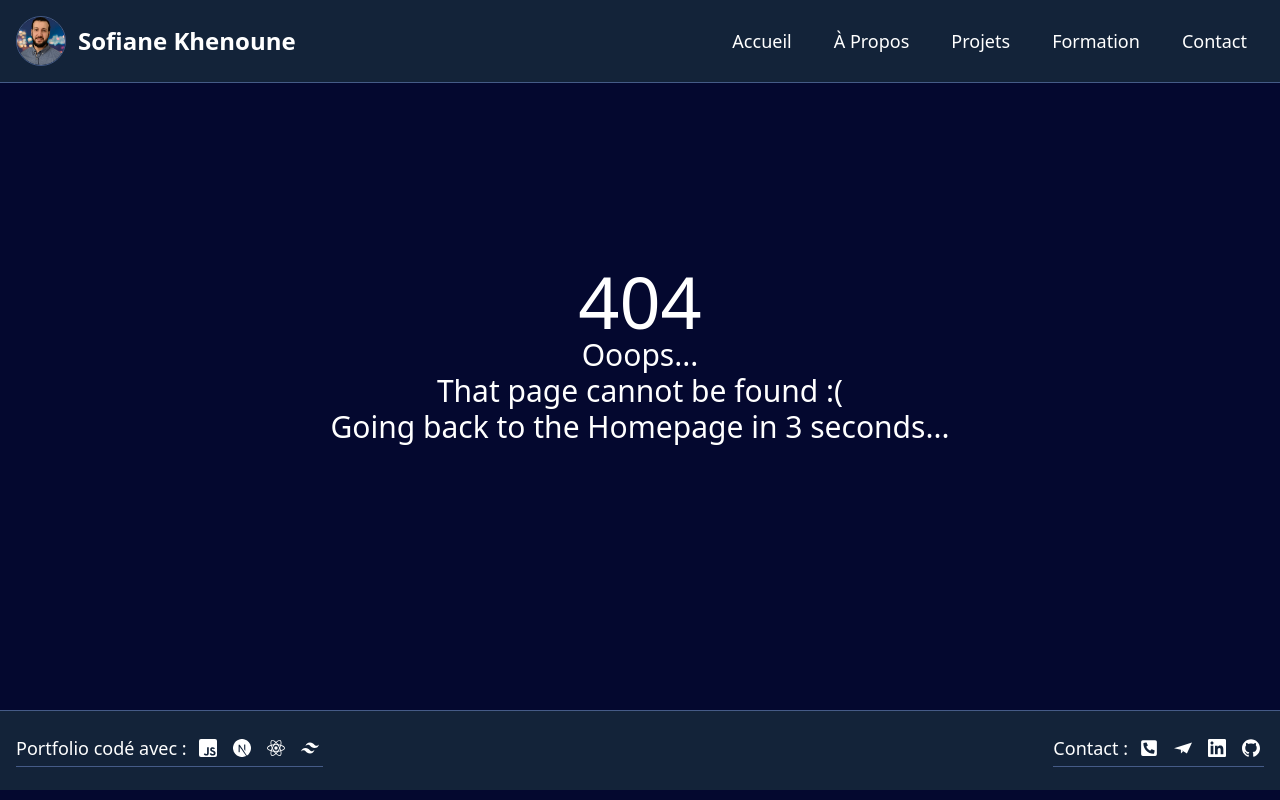
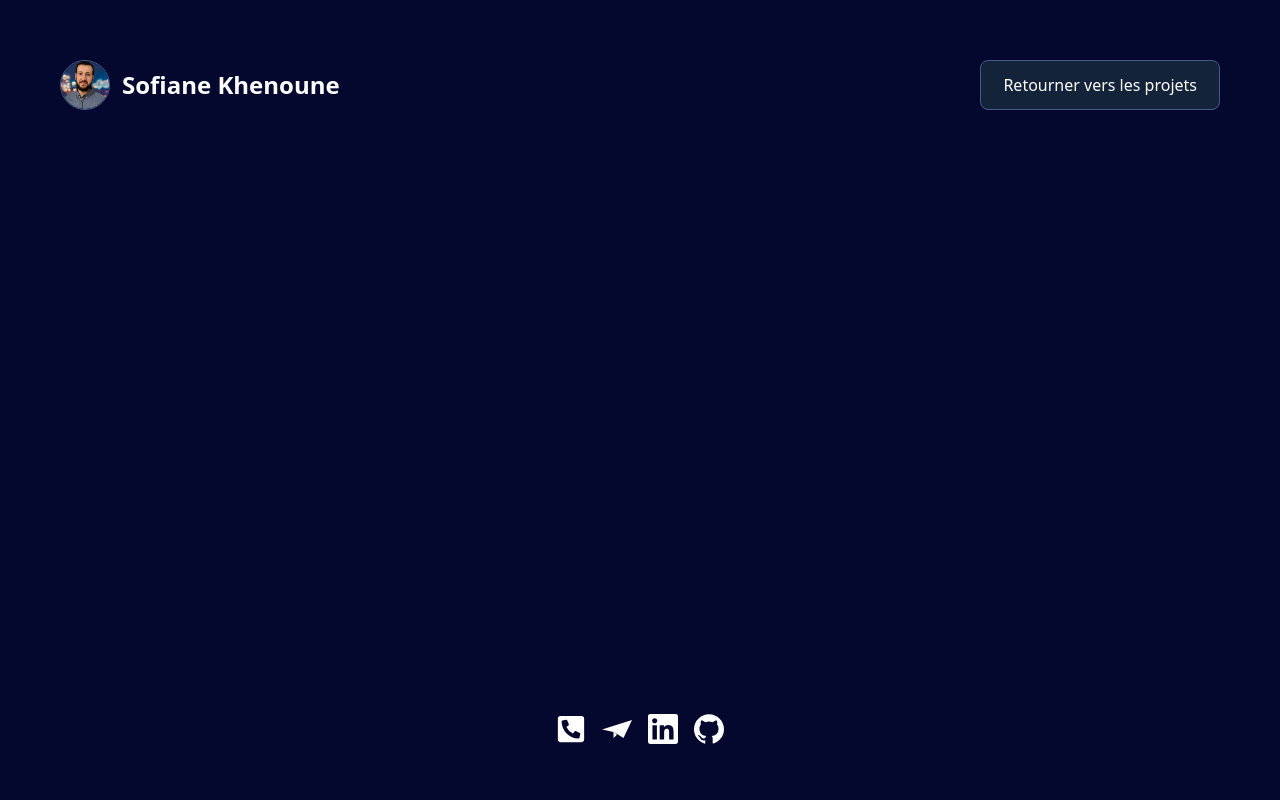
Before and after one commit to SofianeKhenoune/my_portfolio, a Next.js app: page /project in a window 1280 px wide. Before the commit this address had no page. Built offline with nearby package versions, Linux system fonts and the light colour scheme.

Commit message:
feature: create new page for project details

```diff
--- a/components/Footer/Footer.js
+++ b/components/Footer/Footer.js
@@ -7,7 +7,7 @@ import {
 import ContactLinks from '../Contact/ContactLinks';
 const Footer = () => {
   return (
-    <footer className='bg-medium border-t text-sm md:text-lg border-t-light h-20 p-4 flex md:justify-between flex-col justify-center items-center md:flex-row gap-2'>
+    <footer className='bg-medium border-t text-sm md:text-lg border-t-light h-[10vh] p-4 flex md:justify-between flex-col justify-center items-center md:flex-row gap-2'>
       <div className='flex items-center gap-2  border-b border-b-light pb-1'>
         <p>Portfolio codé avec : </p>
         <SiJavascript className='m-1 rounded-sm' size={18} />
--- a/components/Header/NavBar.js
+++ b/components/Header/NavBar.js
@@ -1,7 +1,7 @@
-import Image from 'next/image';
 import { useState } from 'react';
 import { Button, Link } from 'react-scroll';
 import { navBarItems } from '../../datas/header';
+import ProfilHeader from './ProfilHeader';
 
 const NavBar = () => {
   const [showNav, setShowNav] = useState(false);
@@ -11,18 +11,7 @@ const NavBar = () => {
   return (
     <nav className='border-gray-200 dark:bg-gray-900'>
       <div className='flex flex-wrap items-center justify-between p-4 mx-auto'>
-        <div className='flex items-center border-white'>
-          <Image
-            src='/images/profil-home.png'
-            className='mr-3 rounded-full border border-light'
-            alt='profil Logo'
-            width={50}
-            height={50}
-          />
-          <span className='self-center text-2xl font-semibold whitespace-nowrap dark:text-white max-[1030px]:hidden'>
-            Sofiane Khenoune
-          </span>
-        </div>
+        <ProfilHeader />
         <button
           data-collapse-toggle='navbar-default'
           type='button'
--- /dev/null
+++ b/components/Header/ProfilHeader.js
@@ -0,0 +1,20 @@
+import Image from 'next/image';
+
+const ProfilHeader = () => {
+  return (
+    <div className='flex items-center border-white'>
+      <Image
+        src='/images/profil-home.png'
+        className='mr-3 rounded-full border border-light'
+        alt='profil Logo'
+        width={50}
+        height={50}
+      />
+      <span className='self-center text-2xl font-semibold whitespace-nowrap dark:text-white max-[1030px]:hidden'>
+        Sofiane Khenoune
+      </span>
+    </div>
+  );
+};
+
+export default ProfilHeader;
--- a/components/Layout/Layout.js
+++ b/components/Layout/Layout.js
@@ -1,10 +1,12 @@
 import { initFlowbite } from 'flowbite';
 import Head from 'next/head';
+import { useRouter } from 'next/router';
 import { useEffect } from 'react';
 import Footer from '../Footer/Footer';
 import Header from '../Header/Header';
 
 const Layout = ({ children }) => {
+  const isProjectPage = useRouter().pathname === '/project';
   useEffect(() => {
     initFlowbite();
   }, []);
@@ -13,12 +15,12 @@ const Layout = ({ children }) => {
     <>
       <Head>
         <link rel='icon' href='/images/profil-home.png' sizes='any' />
-        <title>Sofiane - Portfolio</title>
+        <title>Portfolio - Sofiane Khenoune, Développeur Web</title>
       </Head>
       <div className='min-h-screen grid auto-rows-fr grid-rows-[auto_1fr_auto] grid-cols-[100%]'>
-        <Header />
+        {!isProjectPage && <Header />}
         {children}
-        <Footer />
+        {!isProjectPage && <Footer />}
       </div>
     </>
   );
--- a/components/Projects/Project.js
+++ b/components/Projects/Project.js
@@ -1,4 +1,4 @@
-import { Tooltip } from 'flowbite-react';
+import Link from 'next/link';
 import PropTypes, { elementType } from 'prop-types';
 import { CgArrowsExpandUpRight } from 'react-icons/cg';
 
@@ -13,24 +13,12 @@ const Project = ({
     <div className='bloc border-light border opacity-0 translate-y-20 w-96 rounded-xl p-3 bg-medium h-auto'>
       <div className='mb-3 flex justify-between'>
         <h2 className='text-xl pb-2 border-b border-light'>{projectName}</h2>
-        <Tooltip
-          arrow={false}
-          trigger='hover'
-          placement='left'
-          animation='duration-700'
-          className='w-full border-light border'
-          content={
-            <div className='flex flex-col justify-end w-full h-auto'>
-              <img src={projectImage} />
-              <p className='p-2'>{projectDesciption}</p>
-            </div>
-          }
-        >
+        <Link href='/project'>
           <CgArrowsExpandUpRight
             className='border border-light rounded-lg p-2 hover:cursor-pointer'
             size={35}
           />
-        </Tooltip>
+        </Link>
       </div>
       <div className='text-sm mb-5 border-b border-light'>
         <ul className='pl-7 pb-3'>
--- a/src/pages/index.js
+++ b/src/pages/index.js
@@ -1,6 +1,7 @@
 import gsap from 'gsap';
 import scrollTrigger from 'gsap/dist/ScrollTrigger';
-import { useEffect, useState } from 'react';
+import { useRouter } from 'next/router';
+import { useEffect } from 'react';
 import { Element } from 'react-scroll';
 import AboutMe from '../../components/AboutMe/AboutMe';
 import ContactLinks from '../../components/Contact/ContactLinks';
@@ -10,12 +11,13 @@ import Projects from '../../components/Projects/Projects';
 
 gsap.registerPlugin(scrollTrigger);
 export default function Home() {
-  const [loaded, setLoaded] = useState(false);
+  const router = useRouter();
   useEffect(() => {
+    router.push('/', '/');
     const blocs = gsap.utils.toArray('.bloc');
     const titles = gsap.utils.toArray('h2');
     const contactLinks = gsap.utils.toArray('.contacts .contact-icon');
-    console.log(contactLinks);
+
     const tl = gsap.timeline();
     contactLinks.forEach((link) => {
       tl.fromTo(
@@ -61,6 +63,7 @@ export default function Home() {
     <main className='px-10'>
       <Profil />
       <AboutMe />
+      <p id='projects'></p>
       <Projects />
       <Education />
       <Element
--- /dev/null
+++ b/src/pages/project.js
@@ -0,0 +1,29 @@
+import { Button } from 'flowbite-react';
+
+import Link from 'next/link';
+import ContactLinks from '../../components/Contact/ContactLinks';
+import ProfilHeader from '../../components/Header/ProfilHeader';
+
+const ProjectPage = () => {
+  return (
+    <main className='h-screen flex flex-col justify-between p-10'>
+      <div className='flex justify-between p-5'>
+        <ProfilHeader />
+        <Button
+          size='lg'
+          className='border border-light bg-medium hover:bg-buttonHover hover:scale-110 transition duration-500'
+        >
+          <Link href='/#projects' shallow={true}>
+            Retourner vers les projets
+          </Link>
+        </Button>
+      </div>
+      <div className='flex-1'></div>
+      <div className='self-center p-3'>
+        <ContactLinks className='' />
+      </div>
+    </main>
+  );
+};
+
+export default ProjectPage;
```
